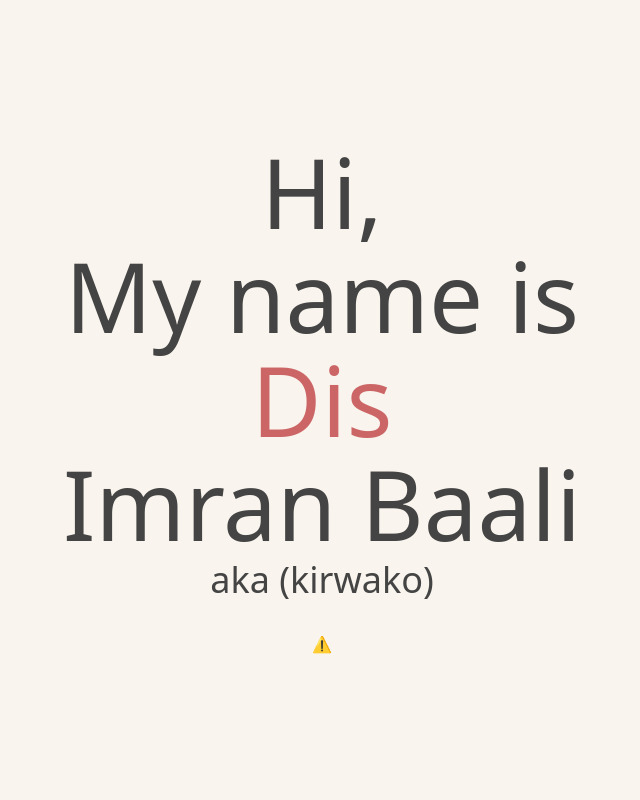
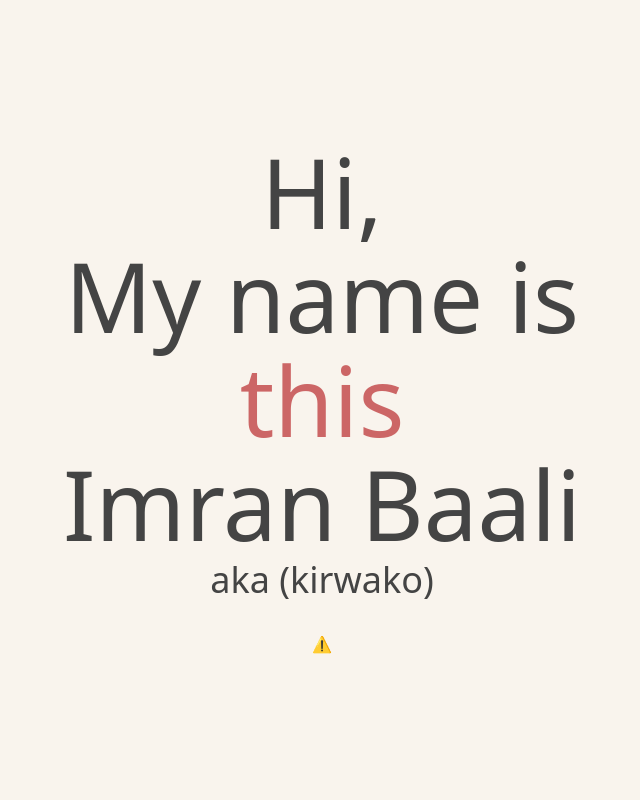
Before and after one commit to kirwako/kirwako.dev, a React (Vite) app: page / in a window 1280 px wide. Shown: the top 800 px of the page, without its empty margins (318-958 px from the left). Built offline with nearby package versions, Linux system fonts and the light colour scheme; no server answers; a web font is replaced by a local one.

Commit message:
Update this.ts

```diff
--- a/src/content/this.ts
+++ b/src/content/this.ts
@@ -1,2 +1,2 @@
 
-export const thisContent = "Dis";
+export const thisContent = "this";
```
